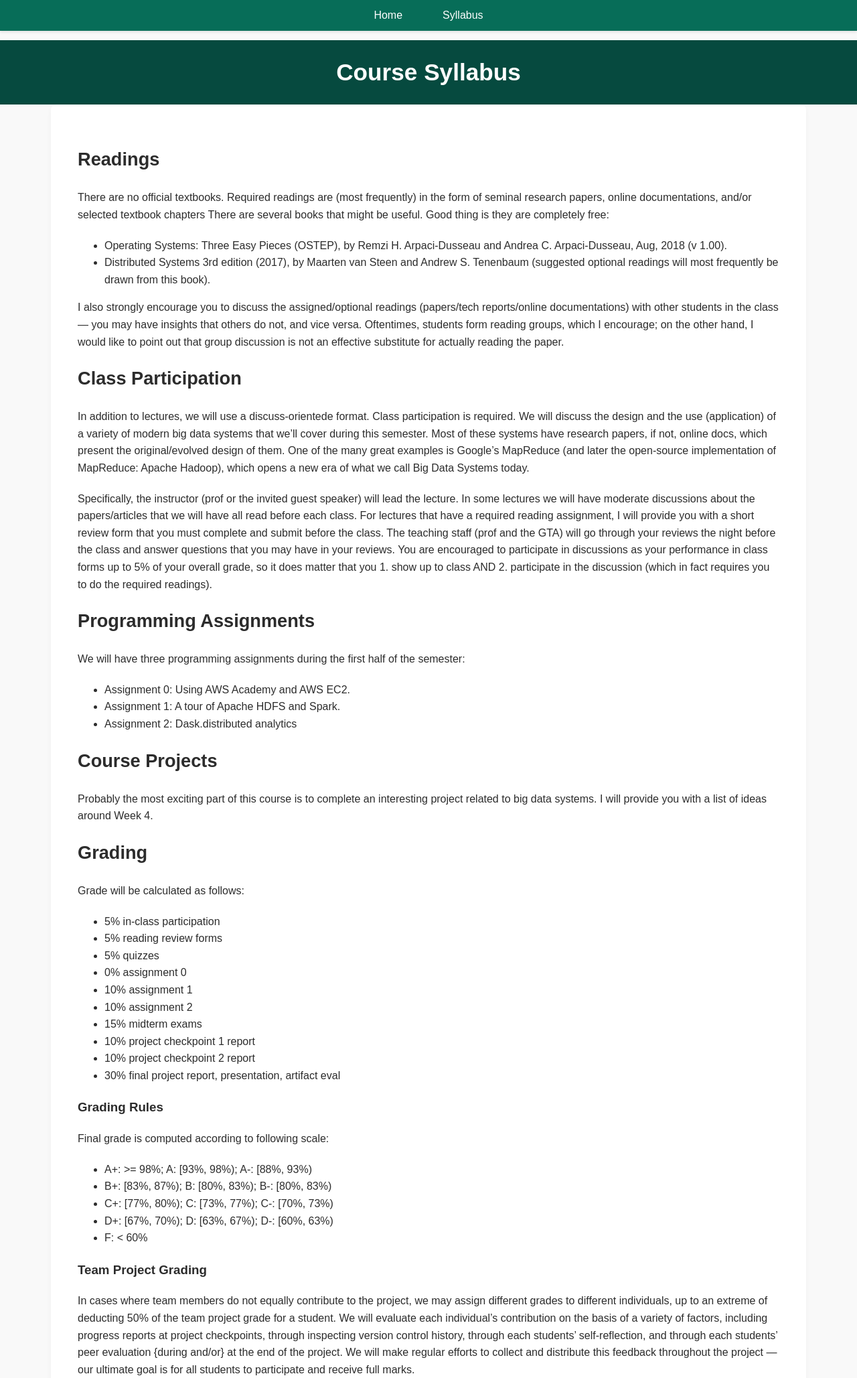
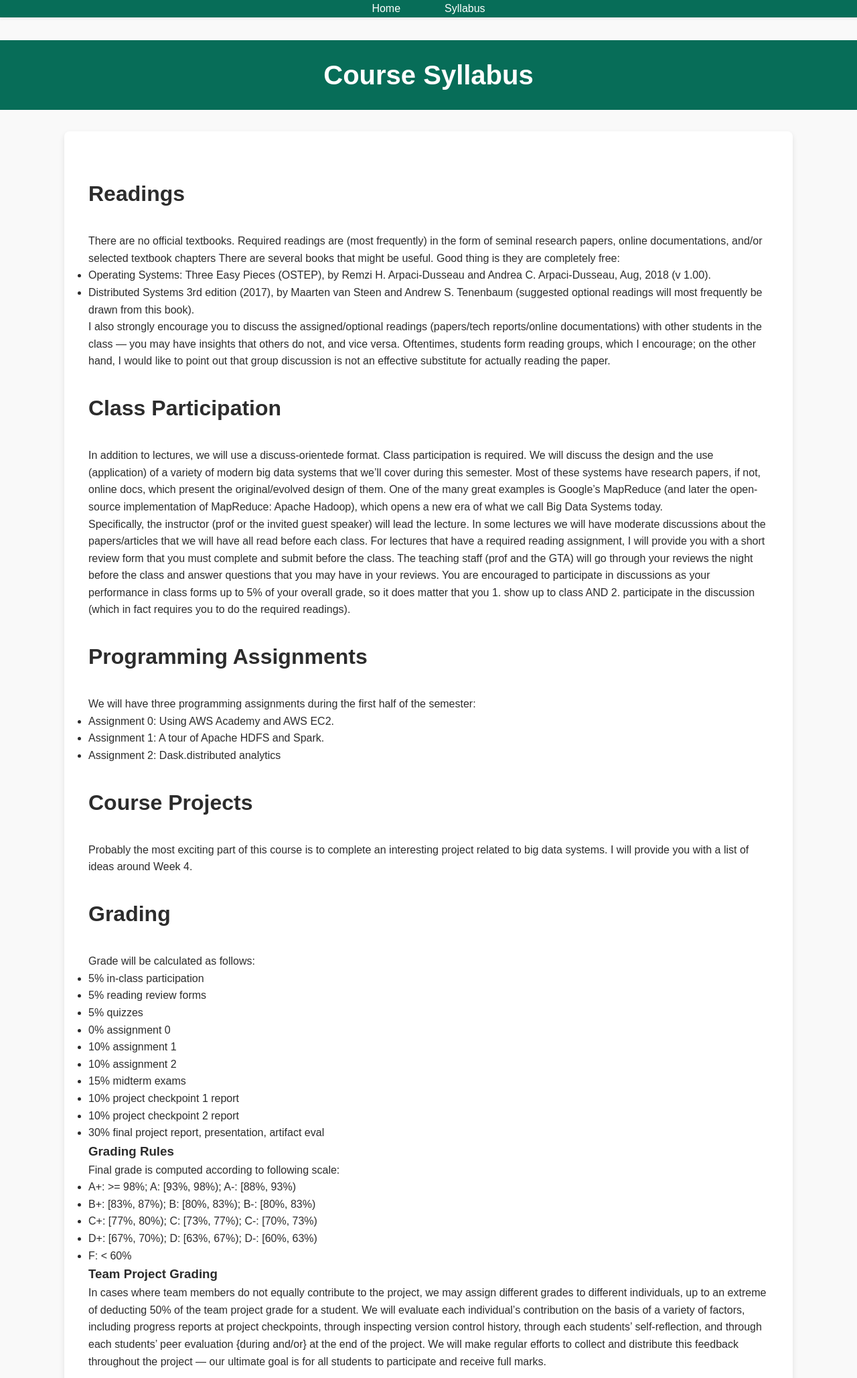
Before and after one commit to UVA-MLSys/Big-Data-Systems, a PHP site: page /headers/syllabus.html in a window 1280 px wide. Shown: the top 2057 px of the page at 67% size. Run offline with PHP 8.4, Linux system fonts and the light colour scheme.

Commit message:
csstest2

```diff
--- a/style.css
+++ b/style.css
@@ -1,62 +1,61 @@
-/* Basic layout */
+/* Global resets and basic layout */
+* {
+    box-sizing: border-box;
+    margin: 0;
+    padding: 0;
+}
+
 body {
-    font-family: 'Nunito', sans-serif; /* Changed to a modern font */
-    color: #2C2C2C; /* Darker text color for better readability */
+    font-family: 'Nunito', sans-serif;
+    color: #2C2C2C;
     line-height: 1.6;
-    padding-top: 60px; /* Adjusted to provide a bit more space from the top */
-    margin: 0;
-    background-color: #f9f9f9; /* Light background to give a "lifted" effect to containers */
+    padding-top: 60px;
+    background-color: #f9f9f9;
 }
 
 .container {
-    width: 85%; /* Slightly wider main container */
-    margin: 0 auto;
-    padding: 20px;
-    background-color: #ffffff; /* Adding a white background for containers */
-    border-radius: 8px; /* Smooth rounded corners */
-    box-shadow: 0 4px 8px rgba(0, 0, 0, 0.04); /* Subtle shadow to lift the content */
+    width: 85%;
+    max-width: 1200px;
+    margin: 2em auto;
+    padding: 1em;
+    background-color: #ffffff;
+    border-radius: 8px;
+    box-shadow: 0 4px 8px rgba(0, 0, 0, 0.1);
 }
 
 /* Header */
 header {
-    background-color: #064a3f; /* Dark Forest Green */
+    background-color: #076d58;
     color: #fff;
     padding: 20px 0;
     text-align: center;
-    margin: 0;
 }
 
 header h1 {
-    margin: 0;
-    font-size: 2.2em; /* Slightly larger text for the header */
+    font-size: 2.5em;
+    font-weight: 700;
 }
 
 /* Navigation */
-/* Navigation */
 nav {
-    background-color: #076d58; /* Forest Green */
+    background-color: #076d58;
     position: fixed;
     top: 0;
-    left: 0; /* Ensure the navbar starts at the left edge */
-    right: 0; /* Ensure the navbar stretches to the right edge */
-    width: auto; /* Let the width be automatically set by the left and right properties */
+    left: 0;
+    right: 0;
     z-index: 1000;
-    margin: 0;
-    padding: 0; /* Remove padding from the navbar */
-    box-shadow: 0 2px 4px rgba(0, 0, 0, 0.1);
+    box-shadow: 0 2px 4px rgba(0, 0, 0, 0.08);
 }
 
 nav ul {
     list-style-type: none;
     padding: 0;
-    margin: 0 auto; /* Center the unordered list within the navbar */
+    margin: 0 auto;
     display: flex;
     justify-content: center;
-    width: 85%; /* Match the width of the .container for alignment */
+    align-items: center;
+    width: 85%;
 }
-
-/* ...rest of your CSS remains unchanged... */
-
 
 nav li {
     margin: 0 15px;
@@ -66,47 +65,16 @@ nav li {
 nav a {
     color: #fff;
     text-decoration: none;
-    padding: 10px 15px;
-    display: block;
-    border-radius: 5px; /* Rounded edges for the navigation links */
-    transition: background-color 0.3s; /* Smooth transition on hover */
+    padding: 12px 18px;
+    border-radius: 5px;
+    transition: background-color 0.3s;
 }
 
 nav a:hover, nav .dropdown-content a:hover {
-    background-color: #064a3f; /* Darken the color slightly on hover */
+    background-color: #064a3f;
 }
 
-/* Main content */
-.main-content {
-    background-color: transparent; /* Letting the container handle the background */
-    padding: 20px;
-}
-
-.main-content h2 {
-    font-size: 1.7em; /* Slightly larger main headings */
-    margin-top: 20px; /* A bit more space at the top */
-}
-
-.main-content p {
-    margin-bottom: 20px;
-}
-
-/* Footer */
-footer {
-    background-color: #064a3f;
-    color: #fff;
-    padding: 25px 0; /* A bit more padding for the footer */
-    text-align: center;
-    margin: 0;
-    box-shadow: 0 -2px 4px rgba(0, 0, 0, 0.1); /* Shadow at the top of the footer */
-}
-
-footer p {
-    margin: 0;
-}
-
-
-/* Dropdown Styles */
+/* Dropdowns */
 nav li.dropdown {
     position: relative;
 }
@@ -118,46 +86,66 @@ nav .dropdown-content {
     left: 0;
     background-color: #444;
     min-width: 225px;
-    box-shadow: 0px 8px 16px 0px rgba(0,0,0,0.2);
+    box-shadow: 0px 8px 16px rgba(0,0,0,0.2);
     z-index: 1;
+    border-radius: 5px;
 }
 
 nav .dropdown:hover .dropdown-content {
     display: block;
 }
 
-/* Lecture Section */
-.lecture {
-    background-color: #f5f5f5;
+/* Main Content */
+.main-content {
     padding: 20px;
-    margin: 20px 0;
-    border-radius: 5px;
+    background-color: transparent;
 }
 
+.main-content h2 {
+    font-size: 2em;
+    margin-top: 1em;
+    margin-bottom: 1em;
+}
+
+/* Lecture Section */
 .lecture h2 {
-    font-size: 1.8em;
-    margin-bottom: 20px;
+    font-size: 2em;
+    margin-bottom: 1em;
 }
 
 .lecture iframe {
-    display: block;
-    margin: 0 auto;
+    width: 100%;
+    max-width: 900px;
+    height: auto;
     border: none;
+    border-radius: 5px;
     box-shadow: 0 4px 8px rgba(0, 0, 0, 0.1);
-    border-radius: 5px;
 }
 
 .lecture .description {
-    margin-top: 20px;
-    font-size: 1.1em;
+    margin-top: 1em;
+    font-size: 1.2em;
+}
+
+/* Footer */
+footer {
+    background-color: #076d58;
+    color: #fff;
+    padding: 25px 0;
+    text-align: center;
+    border-top: 3px solid #064a3f;
+}
+
+footer p {
+    margin: 0;
 }
 
 /* Image Styles */
 img {
-    max-width: 100%; /* Ensures the image doesn't exceed its container's width */
-    height: auto; /* Keeps the image's original aspect ratio */
-    display: block; /* Removes any unwanted whitespace below the image */
-    margin: 20px auto; /* Centers the image and gives some spacing */
-    border-radius: 5px; /* Optional: Adds rounded corners to match your design */
-    box-shadow: 0 4px 8px rgba(0, 0, 0, 0.1); /* Optional: Adds a subtle shadow */
+    max-width: 100%;
+    height: auto;
+    display: block;
+    margin: 20px auto;
+    border-radius: 5px;
+    box-shadow: 0 4px 8px rgba(0, 0, 0, 0.1);
 }
```
